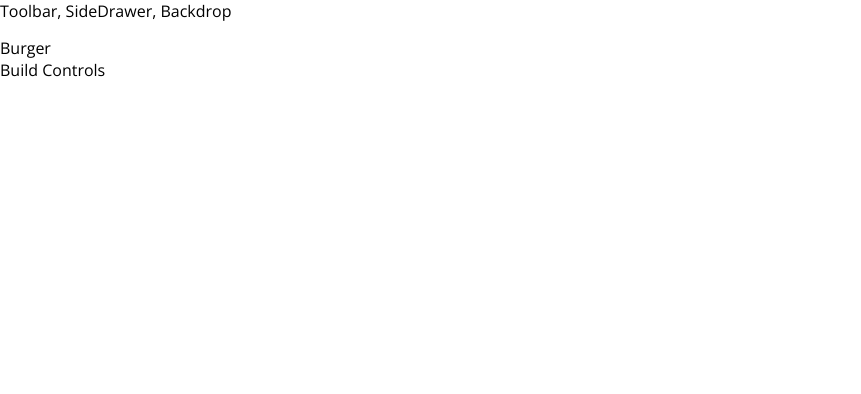
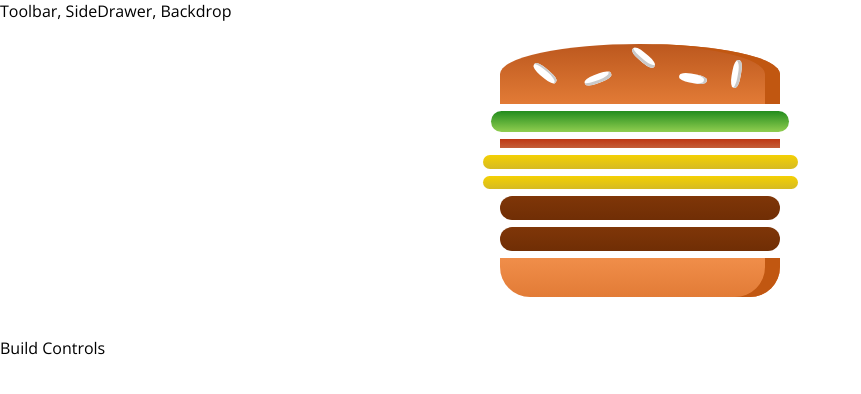
Before and after one commit to Omar-Al-Ashi/burger-builder, a React app: page / in a window 1280 px wide. Shown: the top 394 px of the page, without its empty margins (0-861 px from the left). Built offline with nearby package versions, Linux system fonts and the light colour scheme.

Commit message:
Add Burger.css classes to represent burger and media queries

```diff
--- /dev/null
+++ b/src/components/Layout/Burger/Burger.css
@@ -0,0 +1,30 @@
+.burger {
+  width: 100%;
+  margin: auto;
+  height: 250px;
+  overflow: scroll;
+  text-align: center;
+  font-weight: bold;
+  font-size: 1.2rem;
+}
+
+@media (min-width: 1000px) and (min-height: 700px) {
+  .burger {
+    width: 700px;
+    height: 600px;
+  }
+}
+
+@media (min-width: 500) and (min-height: 401) {
+  .burger {
+    width: 450px;
+    height: 400px;
+  }
+}
+
+@media (min-width: 500px) and (min-height: 400px) {
+  .burger {
+    width: 350px;
+    height: 300px;
+  }
+}
--- a/src/components/Layout/Burger/Burger.js
+++ b/src/components/Layout/Burger/Burger.js
@@ -0,0 +1,37 @@
+import React from "react";
+import classes from "./Burger.css";
+import BurgerIngredient from "./BurgerIngredient/BurgerIngredient";
+import PropTypes from "prop-types";
+
+const burger = (props) => {
+  let transformedIngredients = Object.keys(props.ingredients)
+    .map((ingredientsKey) => {
+      return [...Array(props.ingredients[ingredientsKey])].map((_, index) => {
+        return (
+          <BurgerIngredient
+            key={ingredientsKey + index}
+            type={ingredientsKey}
+          />
+        );
+      });
+    })
+    .reduce((arr, el) => {
+      return arr.concat(el);
+    }, []);
+  if (transformedIngredients.length === 0) {
+    transformedIngredients = <p>Please start adding ingredients!</p>;
+  }
+  return (
+    <div className={classes.burger}>
+      <BurgerIngredient type="bread-top" />
+      {transformedIngredients}
+      <BurgerIngredient type="bread-bottom" />
+    </div>
+  );
+};
+
+export default burger;
+
+burger.propTypes = {
+  ingredients: PropTypes.object.isRequired,
+};
--- a/src/components/Layout/Burger/BurgerIngredient/BurgerIngredient.js
+++ b/src/components/Layout/Burger/BurgerIngredient/BurgerIngredient.js
@@ -1,5 +1,44 @@
-import BurgerIngredient from "./BurgerIngredient.css";
+import React from "react";
+import classes from "./BurgerIngredient.css";
+import PropTypes from "prop-types";
 
-const burgerIngredient = (props) => {};
+const burgerIngredient = (props) => {
+  let ingredient = null;
+
+  switch (props.type) {
+    case "bread-bottom":
+      ingredient = <div className={classes.BreadBottom}></div>;
+      break;
+    case "bread-top":
+      ingredient = (
+        <div className={classes.BreadTop}>
+          <div className={classes.Seeds1}></div>
+          <div className={classes.Seeds2}></div>
+        </div>
+      );
+      break;
+    case "meat":
+      ingredient = <div className={classes.Meat}></div>;
+      break;
+    case "cheese":
+      ingredient = <div className={classes.Cheese}></div>;
+      break;
+    case "salad":
+      ingredient = <div className={classes.Salad}></div>;
+      break;
+    case "bacon":
+      ingredient = <div className={classes.Bacon}></div>;
+      break;
+
+    default:
+      ingredient = null;
+      break;
+  }
+  return ingredient;
+};
 
 export default burgerIngredient;
+
+burgerIngredient.propTypes = {
+  type: PropTypes.string.isRequired,
+};
--- a/src/containers/BurgerBuilder/BurgerBuilder.js
+++ b/src/containers/BurgerBuilder/BurgerBuilder.js
@@ -1,11 +1,21 @@
 import React, { Component } from "react";
 import Aux from "../../hoc/Aux";
+import Burger from "../../components/Layout/Burger/Burger";
 
 class BurgerBuilder extends Component {
-  render() {
+  state = {
+    ingredients: {
+      salad: 1,
+      bacon: 1,
+      cheese: 2,
+      meat: 2,
+    },
+  };
+
+  render(props) {
     return (
       <Aux>
-        <div>Burger</div>
+        <Burger ingredients={this.state.ingredients} />
         <div>Build Controls</div>
       </Aux>
     );
```
